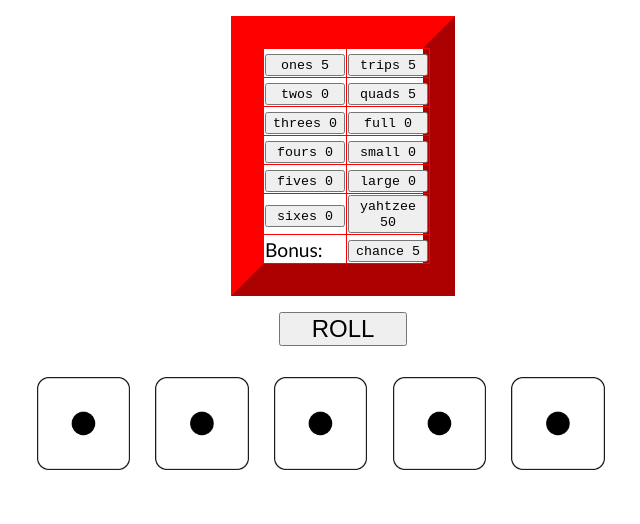
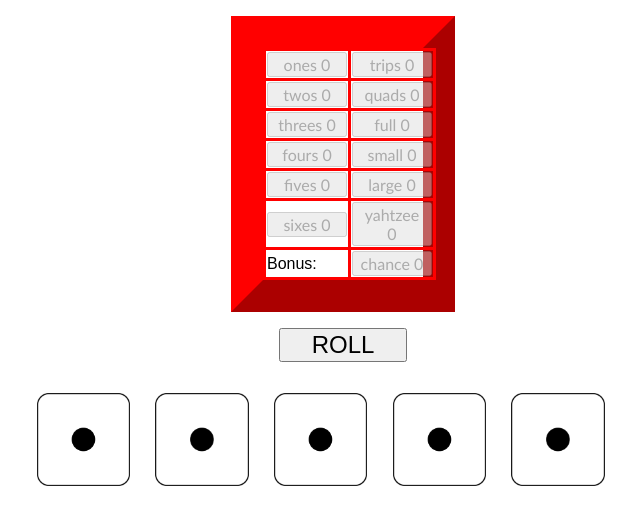
Before and after one commit to benbradford/yahtzoo, a React (Create React App) app: page / in a window 1280 px wide. Shown: the top 524 px of the page, without its empty margins (297-937 px from the left). Built offline with nearby package versions, Linux system fonts and the light colour scheme; the HTML template or start-up script is replaced by a standard one.

Commit message:
view tidy and bug fixes

```diff
--- a/src/App.css
+++ b/src/App.css
@@ -59,27 +59,59 @@
 
 .ScoreBoard-Cell {
   width: 7em;
-  border:0.1em solid #FF0000;
+  border:0.2em solid #FF0000;
   text-align: left;
+
+}
+
+.ScoreBoard-Cell-Selected {
+  width: 7em;
+  border:0.2em solid yellow;
+  background-color: yellow;
+  text-align: left;
+  border-style: dotted;
+}
+
+.ScoreBoard-Cell-Commited {
+  width: 7em;
+  border:0.2em solid #FF0000;
+  background-color: lightgrey;
+  text-align: left;
+
+}
+
+.ScoreBoard-Cell-Font {
+
   font: 'courier';
   font-family: "Gill Sans", sans-serif;
   font-style: normal;
   font-size: 1.2em;
 }
 
-.ScoreBoard-Cell-Selected {
-  width: 7em;
-  border:0.1em solid yellow;
-  text-align: left;
+.ScoreBoard-Cell-Font-Selected {
+
   font: 'courier';
   font-family: "Gill Sans", sans-serif;
   font-style: normal;
-  font-size: 1.4em;
+  font-size: 1.2em;
+  font-weight: bold;
+}
+
+.ScoreBoard-Cell-Font-Commited {
+
+  font: 'courier';
+  font-family: "Gill Sans", sans-serif;
+  font-style: normal;
+  font-size: 1.2em;
+  font-weight: bolder;
+  background-color: lightgrey;
+  border-color: lightgrey;
 }
 
 .Score-Click {
   min-width: 6em;
 }
+
 
 .Dice-Border-None {
   height: 9em;
--- a/src/InGameView.tsx
+++ b/src/InGameView.tsx
@@ -68,7 +68,7 @@
             return false;
         }
         if (this.state.state === InGameStateType.awaiting_selection) {
-            if (this.state.rollNumber === 2) {
+            if (this.state.rollNumber === 3) {
                 return true;
             }
             return false;
@@ -80,8 +80,8 @@
     }
 
     private button_text() : any {
-        if (this.state.state === InGameStateType.selection_pending) {
-            return "OK";
+        if (this.state.state === InGameStateType.selection_pending || this.state.rollNumber === 3) {
+            return "SELECT";
         }
         return "ROLL";
     }
@@ -108,7 +108,10 @@
     }
 
     private handleToggleHold = (index : number) => {
-        if (this.state.rollNumber === 2) {
+        if (this.state.rollNumber === 0) {
+            return;
+        }
+        if (this.state.rollNumber === 3) {
             return;
         }
         this.setState(this.diceMutator.toggle_hold(this.state, index));
--- a/src/ScoreCalculator.ts
+++ b/src/ScoreCalculator.ts
@@ -77,15 +77,18 @@
     }
 
     public small() : number {
-        if (this.has_consecutive(0, 4) || this.has_consecutive(1, 4) || this.has_consecutive(2, 4)) {
+        if ((this.totals[0] > 0 && this.totals[1] > 0 && this.totals[2] > 0 && this.totals[3] > 0) ||
+        (this.totals[1] > 0 && this.totals[2] > 0 && this.totals[3] > 0 && this.totals[4] > 0) ||
+        (this.totals[2] > 0 && this.totals[3] > 0 && this.totals[4] > 0 && this.totals[5] > 0)){
             return 30;
         }
         return 0;
     }
 
     public large() : number {
-        if (this.has_consecutive(0, 5) || this.has_consecutive(1, 5)) {
-            return 30;
+        if ((this.totals[0] > 0 && this.totals[1] > 0 && this.totals[2] > 0 && this.totals[3] > 0 && this.totals[4] > 0) ||
+        (this.totals[1] > 0 && this.totals[2] > 0 && this.totals[3] > 0 && this.totals[4] > 0 && this.totals[5] > 0)) {
+            return 40;
         }
         return 0;
 
@@ -100,15 +103,6 @@
 
     public chance() : number {
         return this.totalSum;
-    }
-
-    private has_consecutive(startIndex : number, required : number) : boolean {
-        for (let i = startIndex; i < required; ++i) {
-            if (this.totals[i] === 0) {
-                return false;
-            }
-        }
-        return true;
     }
 
     private has_one_total_with_gte(target : number) : boolean {
--- a/src/ScoreCategoryView.tsx
+++ b/src/ScoreCategoryView.tsx
@@ -11,14 +11,14 @@
     public render() {
         return (
             <td className={this.td_className()}>
-                <button className="Score-Click" onClick={this.clicked} disabled={this.is_button_disabled()}> <code> {this.props.name} {this.score()}</code>  </button>
+                <button className="Score-Click" onClick={this.clicked} disabled={this.is_button_disabled()}> <code className={this.font_type()}> {this.props.name} {this.score_as_string()}</code>  </button>
             </td>
 
         );
     }
 
-    private score() : string {
-        const s = this.props.scores[this.props.category];
+    private score_as_string() : string {
+        const s = this.score();
         if (s === undefined) {
             const calc : ScoreCalculator = this.props.calc;
             return "" + calc.score(this.props.category);
@@ -26,27 +26,47 @@
         return "" + s;
     }
 
+    private font_type() : string {
+        if (this.props.is_selected) {
+            return "ScoreBoard-Cell-Font-Selected";
+        } else if (this.props.scores[this.props.category] !== undefined){
+            return "ScoreBoard-Cell-Font-Commited";
+        } else {
+            return "ScoreBoard-Cell-Font";
+        }
+    }
+
     private td_className() : string {
         if (this.props.is_selected) {
             return "ScoreBoard-Cell-Selected";
+        } else if (this.props.scores[this.props.category] !== undefined){
+            return "ScoreBoard-Cell-Commited";
         } else {
             return "ScoreBoard-Cell";
         }
     }
 
     private clicked = () => {
-        const s = this.props.scores[this.props.category];
-        if (s === undefined) {
+        const score = this.score();
+        if (score === undefined) {
             this.props.onClick(this.props.category, this.props.calc.score(this.props.category));
         }
     }
 
     private is_button_disabled() : boolean {
-        if (this.props.scores[this.props.category] === undefined) {
+        const score = this.score();
+        if (score=== undefined) {
             return false;
         }
         return !(this.props.state === InGameStateType.awaiting_selection || this.props.state === InGameStateType.selection_pending);
     }
+
+    private score() : number | undefined {
+        if (this.props.state === InGameStateType.awaiting_roll) {
+            return 0;
+        }
+        return this.props.scores[this.props.category];
+    }
 }
 
 export default ScoreCategoryView;
```
